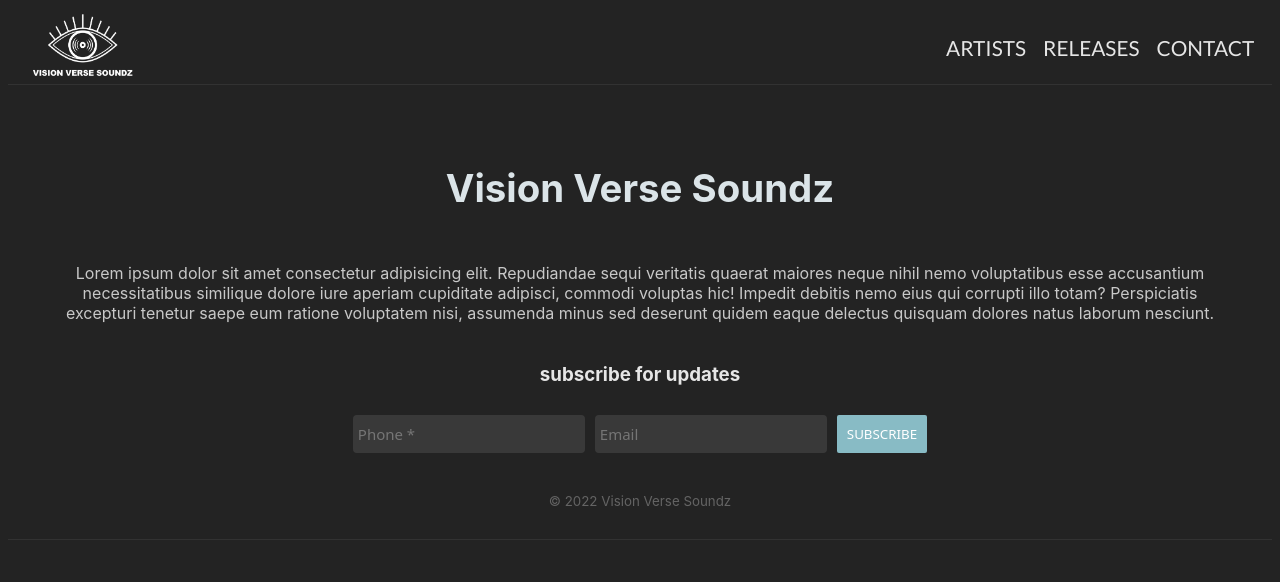
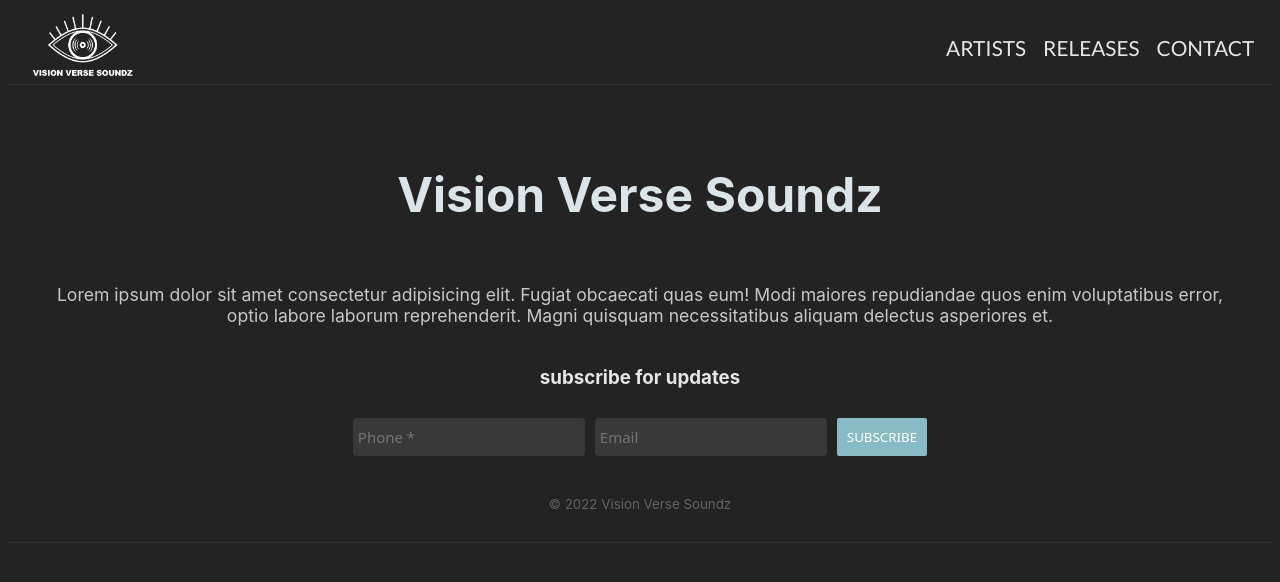
Before and after one commit to jasoncassella/vision-verse-soundz, a Next.js app: page / in a window 1280 px wide. Shown: the top 582 px of the page. Built offline with nearby package versions, Linux system fonts and the light colour scheme.

Commit message:
bigger text

```diff
--- a/pages/index.js
+++ b/pages/index.js
@@ -13,7 +13,7 @@ export default function Home() {
 			</Head>
 			<div>
 				<h1 className='title'>Vision Verse Soundz</h1>
-			<p className="text">Lorem ipsum dolor sit amet consectetur adipisicing elit. Repudiandae sequi veritatis quaerat maiores neque nihil nemo voluptatibus esse accusantium necessitatibus similique dolore iure aperiam cupiditate adipisci, commodi voluptas hic! Impedit debitis nemo eius qui corrupti illo totam? Perspiciatis excepturi tenetur saepe eum ratione voluptatem nisi, assumenda minus sed deserunt quidem eaque delectus quisquam dolores natus laborum nesciunt.</p>
+			<p className="text">Lorem ipsum dolor sit amet consectetur adipisicing elit. Fugiat obcaecati quas eum! Modi maiores repudiandae quos enim voluptatibus error, optio labore laborum reprehenderit. Magni quisquam necessitatibus aliquam delectus asperiores et.</p>
 			</div>
 		</section>
 	);
--- a/pages/releases.js
+++ b/pages/releases.js
@@ -7,7 +7,7 @@ const Releases = () => {
 				<title>VVS | Releases</title>
 			</Head>
 			<h1 className='title'>Releases</h1>
-			<p className="text">Lorem ipsum dolor sit amet consectetur adipisicing elit. Ipsum asperiores veritatis inventore quibusdam placeat. Debitis odio error molestias deserunt voluptates fugiat, omnis aliquam nobis magni repudiandae quisquam assumenda nisi pariatur labore aut eligendi possimus eaque ducimus culpa porro delectus ipsam sed rem. Tempore numquam animi fuga deleniti, voluptatum alias, ducimus sed nam repellendus ipsam expedita modi officia id.</p>
+			<p className="text">Lorem ipsum dolor sit amet consectetur adipisicing elit. Repudiandae ipsam iure officiis. Minus quia aspernatur, saepe dolores velit repudiandae iusto cum ea, optio at temporibus similique. Accusamus non velit qui!</p>
 		</section>
 	);
 };
--- a/styles/globals.css
+++ b/styles/globals.css
@@ -77,13 +77,14 @@ small {
   color: rgb(219, 228, 232);
   padding-bottom: 20px;
   text-align: center;
-  font-size: 2.4rem;
+  font-size: 3rem;
 }
 
 .text {
   color: rgb(200, 200, 200);
   padding: 0 2.8rem;
   text-align: center;
+  font-size: 1.1rem;
 }
 
 .artists a {
```
